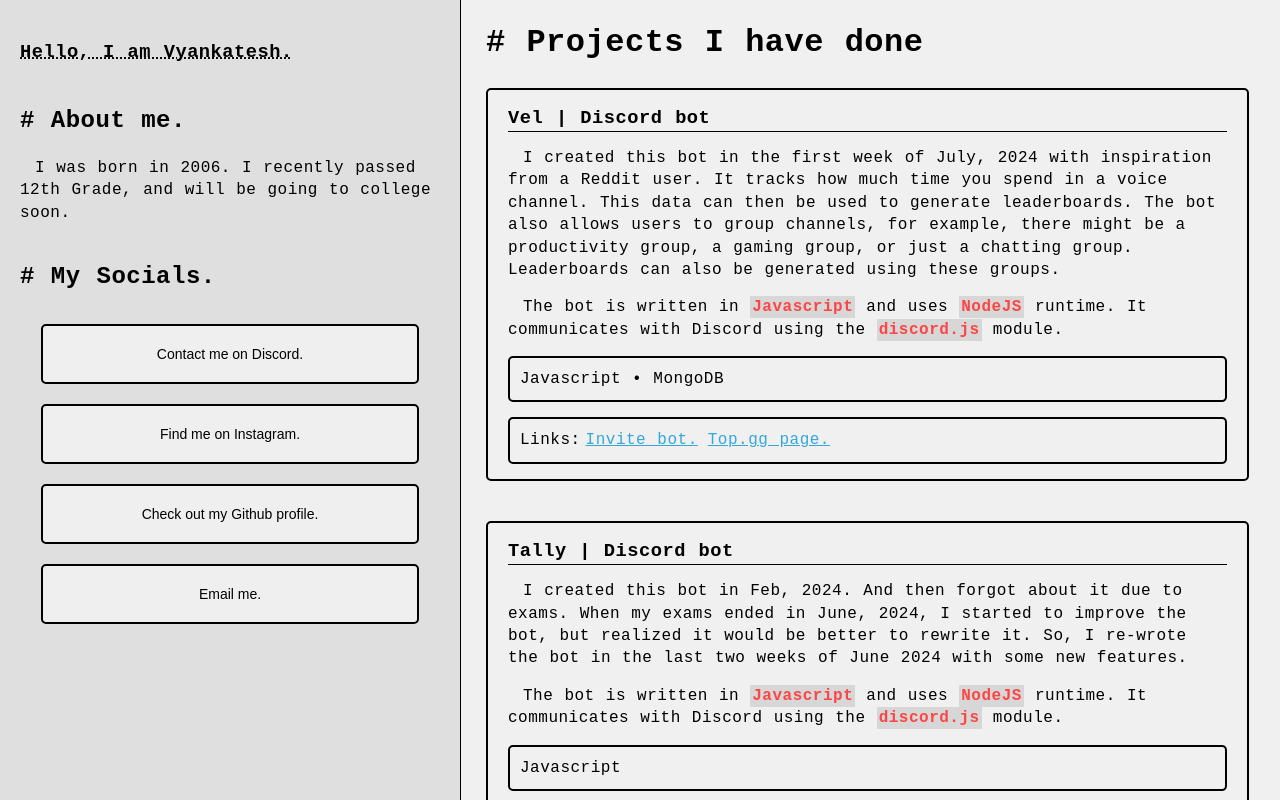
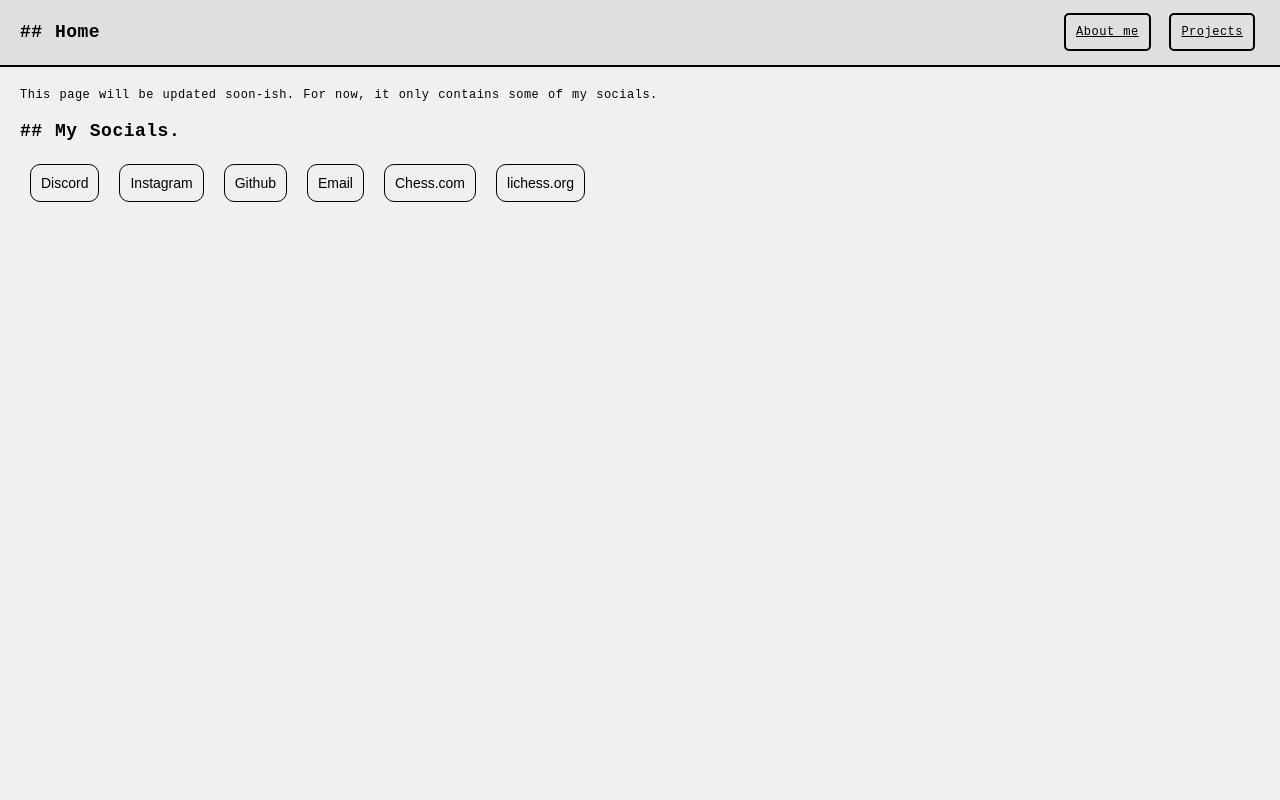
Before and after one commit to vyduck/homepage-v1, a plain HTML site: page index.html in a window 1280 px wide. Drawn offline with Linux system fonts and the light colour scheme.

```diff
--- /dev/null
+++ b/css/about-me.css
@@ -0,0 +1,30 @@
+main {
+    padding: 20px;
+}
+
+main>h3 {
+    text-decoration: underline;
+    text-decoration-style: dotted;
+}
+
+#socials {
+    display: flex;
+    flex-direction: row;
+}
+
+.contact {
+    padding: 10px;
+    margin: 5px 10px;
+
+    border: 1px solid black;
+    border-radius: 10px;
+
+    font-size: 14px;
+}
+
+main>div>form {
+    display: flex;
+    flex-direction: column;
+    align-self: center;
+    align-items: center;
+}
--- a/css/aside.css
+++ /dev/null
@@ -1,53 +0,0 @@
-:root {
-    --aside-color: #dfdfdf;
-}
-
-aside {
-    padding: 20px;
-
-    background-color: var(--aside-color);
-
-    display: flex;
-    flex-direction: column;
-
-    overflow: auto;
-}
-
-aside>h3 {
-    text-decoration: underline;
-    text-decoration-style: dotted;
-}
-
-.contact {
-    width: 90%;
-
-    padding: 20px;
-    margin: 10px 20px;
-
-    border: 2px solid black;
-    border-radius: 5px;
-
-    font-size: 14px;
-}
-
-#short-dsc {
-    text-indent: 15px;
-}
-
-aside>div>form {
-    width: 100%;
-    display: flex;
-    flex-direction: column;
-    align-self: center;
-    align-items: center;
-}
-
-@media only screen and (min-width:1120px) {
-    aside {
-        min-width: 420px;
-        width: 30vw;
-        max-height: 100%;
-
-        border-right: solid black 1px;
-    }
-}
--- a/css/nav.css
+++ b/css/nav.css
@@ -1,13 +1,20 @@
 nav {
+    padding: 20px;
     border-bottom: solid black 2px;
 
     background-color: #dfdfdf;
 
+    display: flex;
     flex-direction: row;
-    justify-content: center;
+    align-items: center;
+    justify-content: space-between;
 }
 
-nav>a:any-link {
+nav>h2 {
+    margin: 0;
+}
+
+#nav-links>a:any-link {
     color: black;
     min-width: fit-content;
     padding: 10px;
@@ -17,14 +24,8 @@ nav>a:any-link {
     border-radius: 5px;
 }
 
-@media only screen and (min-width:1120px) {
-    nav {
+@media only screen and (max-width: 550px) {
+    #nav-links {
         display: none;
     }
 }
-
-@media only screen and (max-width:1120px) {
-    nav {
-        display: flex;
-    }
-}
--- a/css/project.css
+++ b/css/project.css
@@ -1,23 +1,9 @@
-#projects {
-    padding: 0px 25px;
-
-    overflow: auto;
-}
-
 .project {
-    width: calc(100% - 50px);
-
     padding: 0.1px 20px;
-    margin-bottom: 40px;
+    margin-bottom: 20px;
 
     border: 2px solid black;
     border-radius: 5px;
-}
-
-#projects>h2 {
-    margin-bottom: 20px;
-
-    border-bottom: solid black 2px;
 }
 
 .project>* {
@@ -28,25 +14,19 @@
     border-bottom: solid black 1px;
 }
 
-.project-description {
-    text-indent: 15px;
-}
-
 .project-links::-webkit-scrollbar,
 .skills::-webkit-scrollbar {
     display: none;
 }
 
-.project-links,
-.skills {
-    padding: 10px;
+.project-links {
+    padding-left: 15px;
 
     display: flex;
     flex-direction: row;
     overflow: auto;
 
-    border: solid black 2px;
-    border-radius: 5px;
+    border-left: solid black 2px;
 
     text-wrap: nowrap;
 
@@ -59,11 +39,3 @@
 
     margin: 0px 5px;
 }
-
-
-@media only screen and (min-width:1120px) {
-    #projects {
-        width: 70vw;
-        max-height: 100vh;
-    }
-}
--- a/css/style.css
+++ b/css/style.css
@@ -1,7 +1,3 @@
-:root {
-    --body-color: #f0f0f0;
-}
-
 body {
     width: 100vw;
     height: 100vh;
@@ -9,13 +5,17 @@ body {
     padding: 0;
     margin: 0;
 
-    background-color: var(--body-color);
+    background-color: #f0f0f0;
 
-    font-size: 16px;
+    font-size: 12px;
     font-family: monospace;
     line-height: 1.4;
     letter-spacing: 0.5px;
     word-spacing: 1px;
+}
+
+main {
+    padding: 20px;
 }
 
 .imp {
@@ -28,17 +28,11 @@ body {
     background-color: #d7d7d7;
 }
 
-@media only screen and (min-width:1120px) {
-    body {
-        display: flex;
-        flex-direction: row;
-    }
-}
-
 /* Link colors */
 a:any-link {
     color: rgb(53, 167, 219);
 }
+
 a:active {
     color: rgb(47, 145, 190);
 }
--- a/index.html
+++ b/index.html
@@ -4,100 +4,62 @@
 <head>
     <meta charset="UTF-8">
     <meta name="viewport" content="width=device-width, initial-scale=1.0">
-    <link rel="stylesheet" href="./css/style.css">
-    <link rel="stylesheet" href="./css/project.css">
-    <link rel="stylesheet" href="./css/aside.css">
-    <link rel="stylesheet" href="./css/nav.css">
+
     <title>Home | Vyankatesh</title>
+
+    <link rel="stylesheet" href="/css/style.css">
+    <link rel="stylesheet" href="/css/nav.css">
+
+    <link rel="stylesheet" href="/css/about-me.css">
 </head>
 
 <body>
     <nav>
-        <a href="#about-me">About me</a>
-        <a href="#socials">My Socials</a>
-        <a href="#projects">My Projects</a>
+        <h2>## Home</h2>
+
+        <div id="nav-links">
+            <a href="/">About me</a>
+            <a href="/projects.html">Projects</a>
+        </div>
     </nav>
-    <aside>
-        <h3>
-            Hello, I am Vyankatesh.
-        </h3>
-        <div id="about-me">
-            <h1># About me.</h1>
-            <p id="short-dsc">
-                I was born in 2006. I recently passed 12th Grade, and will be going to college soon.
-            </p>
-        </div>
+    <main>
+        This page will be updated soon-ish. For now, it only contains some of my socials.
+
+        <h2>
+            ## My Socials.
+        </h2>
         <div id="socials">
-            <h1>
-                # My Socials.
-            </h1>
             <form action="https://discordapp.com/users/912351813041262662" target="_blank">
                 <button class="contact" type="submit">
-                    Contact me on Discord.
+                    Discord
                 </button>
             </form>
             <form action="https://www.instagram.com/vyankateshsdande/" target="_blank">
                 <button class="contact" type="submit">
-                    Find me on Instagram.
+                    Instagram
                 </button>
             </form>
             <form action="https://github.com/vyduck" target="_blank">
                 <button class="contact" type="submit">
-                    Check out my Github profile.
+                    Github
                 </button>
             </form>
             <form action="mailto:vyankateshdande.vd@gmail.com" target="_blank">
                 <button class="contact" type="submit">
-                    Email me.
+                    Email
+                </button>
+            </form>
+            <form action="https://www.chess.com/member/vyankateshdande" target="_blank">
+                <button class="contact" type="submit">
+                    Chess.com
+                </button>
+            </form>
+            <form action="https://lichess.org/@/Vyankatesh_Dande" target="_blank">
+                <button class="contact" type="submit">
+                    lichess.org
                 </button>
             </form>
         </div>
-    </aside>
-    <main id="projects">
-        <h1># Projects I have done</h1>
-        <article class="project">
-            <h3 class="project-title">Vel | Discord bot</h3>
-            <p class="project-description">
-                I created this bot in the first week of July, 2024 with inspiration from a Reddit user. It tracks how
-                much time you spend in a voice channel. This data can then be used to generate leaderboards. The bot
-                also allows users to group channels, for example, there might be a productivity group, a gaming group,
-                or just a chatting group. Leaderboards can also be generated using these groups.
-            </p>
-            <p class="project-description">
-                The bot is written in <span class="imp">Javascript</span> and uses <span class="imp">NodeJS</span>
-                runtime.
-                It communicates with Discord using the <span class="imp">discord.js</span> module.
-            </p>
-            <div class="skills">
-                Javascript • MongoDB
-            </div>
-            <div class="project-links">
-                Links:
-                <a class="project-link" href="https://discord.com/oauth2/authorize?client_id=1259945499146977351">Invite bot.</a>
-                <a class="project-link" href="https://top.gg/bot/1259945499146977351">Top.gg page.</a>
-            </div>
-        </article>
-        <article class="project">
-            <h3 class="project-title">Tally | Discord bot</h3>
-            <p class="project-description">
-                I created this bot in Feb, 2024. And then forgot about it due to exams.
-                When my exams ended in June, 2024, I started to improve the bot, but realized it would be better to
-                rewrite it. So, I re-wrote the bot in the last two weeks of June 2024 with some new features.
-            </p>
-            <p class="project-description">
-                The bot is written in <span class="imp">Javascript</span> and uses <span class="imp">NodeJS</span>
-                runtime.
-                It communicates with Discord using the <span class="imp">discord.js</span> module.
-            </p>
-            <div class="skills">
-                Javascript
-            </div>
-            <div class="project-links">
-                Links:
-                <a class="project-link" href="https://discord.com/oauth2/authorize?client_id=1223871354432917605">Invite bot.</a>
-                <a class="project-link" href="https://top.gg/bot/1223871354432917605">Top.gg page.</a>
-            </div>
-        </article>
     </main>
 </body>
 
```
Also changed, not shown: projects.html (added, +89 -0 lines), favicon.ico (added).
